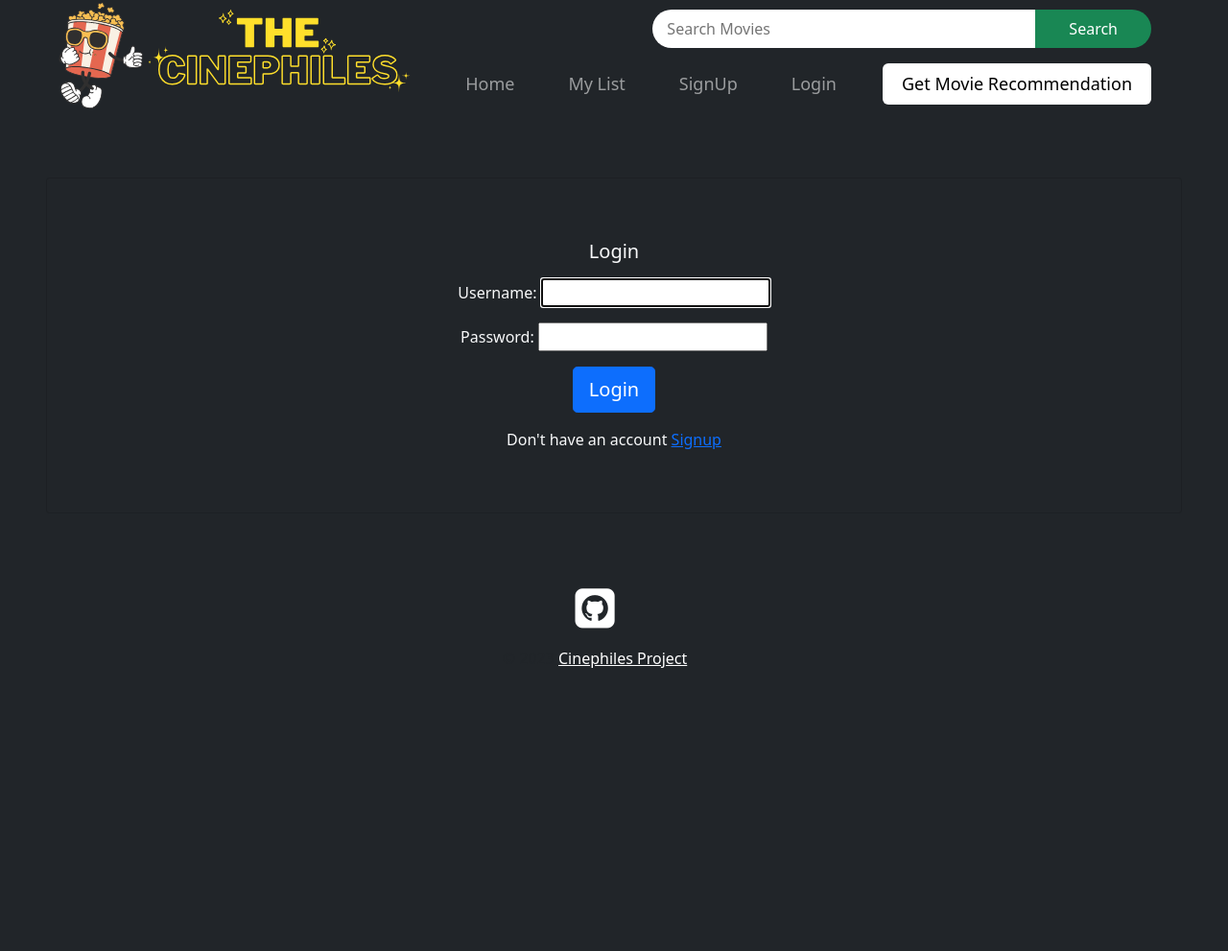
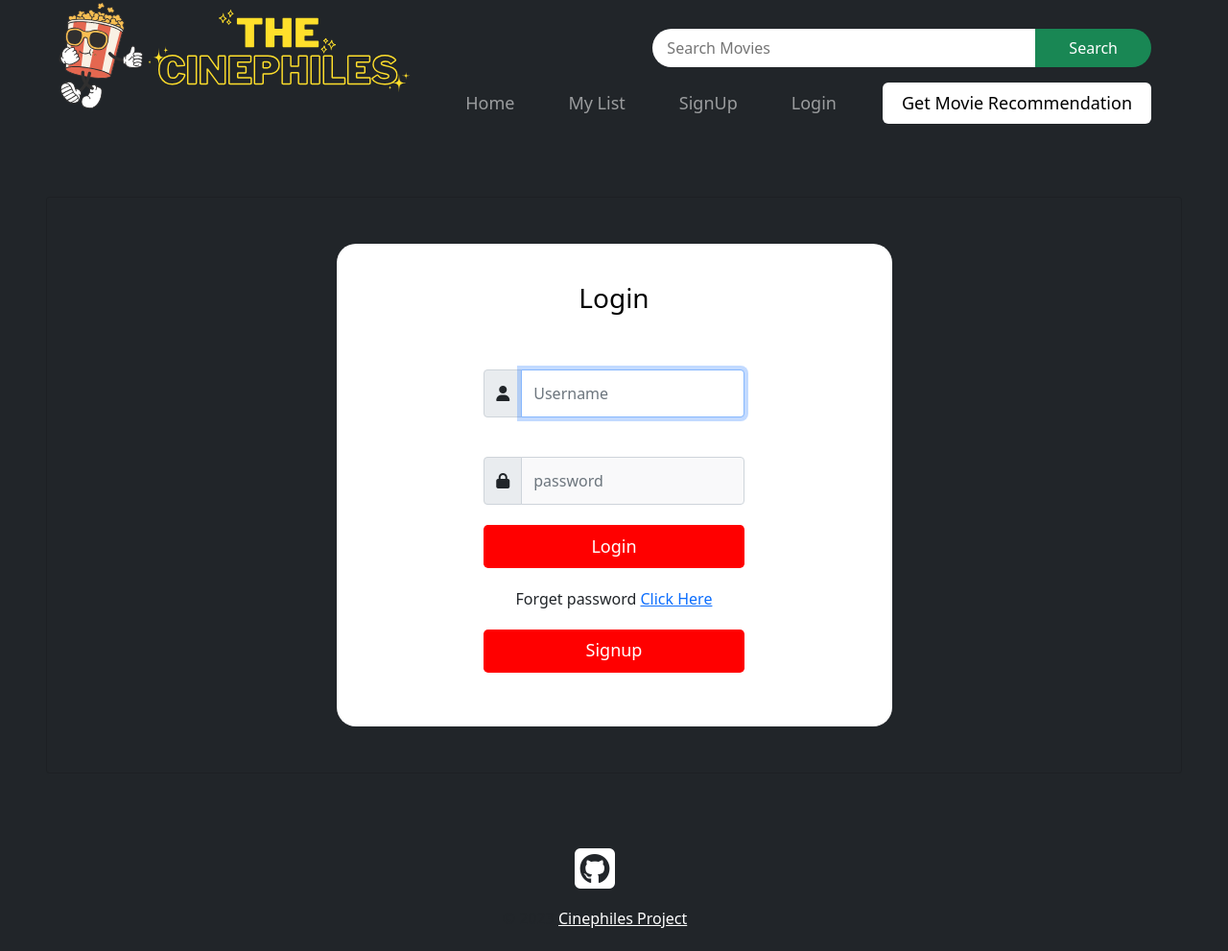
Before and after one commit to Mrudu30/Movie_recommendation_django, a Django app: page /login/ in a window 1280 px wide. Shown: the whole page at 96% size. Before the commit the page ends 696 px from the top, so only its background shows below. Run offline with Django 4.2, Linux system fonts and the light colour scheme; some libraries are stand-ins or nearby versions.

Commit message:
change the login and sign_up form

```diff
--- a/accounts/templates/loginaccount.html
+++ b/accounts/templates/loginaccount.html
@@ -3,25 +3,62 @@
 <div class="card mb-3 bg-dark mx-auto d-block">
   <div class="row g-0">
     <div>
-      <div class="card-body text-center text-light my-5">
-        <h5>Login</h5>
+      <div class="card-body text-center text-light my-5 login-form">
+        <h3 class="form-header">Login</h3>
         {% if error %}
         <div class="alert alert-danger mt-3" role="alert">
           {{ error }}
         </div>
         {% endif %}
         <p class="card-text">
-          <form method="POST">
+          <form method="POST" class="login form">
             {% csrf_token %}
+            <table>
+                <tbody>
+                    <tr>
+                        <td>
+                            <!-- <label for="id_username">Username:</label>
+                            <input type="text" name="username" autofocus="" autocapitalize="none" autocomplete="username" maxlength="150" required="" id="id_username"> -->
+                            <div class="input-group">
+                                <span class="input-group-text"><i class="fa-solid fa-user" aria-hidden="true"></i></span>
+                                <input type="text" name="username" autofocus="" autocapitalize="none" autocomplete="username" maxlength="150" required="" id="id_username" class="form-control" placeholder="Username">
+                            </div>
+                        </td>
+                    </tr>
+                    <tr>
+                        <td>
+                            <div class="input-group">
+                                <span class="input-group-text"><i class="fa-solid fa-lock" aria-hidden="true"></i></span>
+                                <input type="password" name="password" autocomplete="current-password" required="" id="id_password" class="form-control" placeholder="password">
+                            </div>
+                            <!-- <label for="id_password">Password:</label>
+                            <input type="password" name="password" autocomplete="current-password" required="" id="id_password"> -->
+                        </td>
+                    </tr>
+                    <tr>
+                        <td colspan="2">
+                            <button type="submit" class="btn btn-primary btn-lg signup-button">
+                                Login
+                            </button>
+                        </td>
+                    </tr>
+                    <tr>
+                        <td>
+                            <p>Forget password <a href="">Click Here</a></p>
+                        </td>
+                    </tr>
+                    <tr>
+                        <td>
+                            <p><a href="{% url 'signup' %}" class="btn btn-primary btn-lg signup-button">Signup</a></p>
+                        </td>
+                    </tr>
+                </tbody>
+            </table>
 
-            {{form.as_p }}
 
-            <button type="submit" class="btn btn-primary btn-lg">
-              Login
-            </button>
           </form>
         </p>
-        Don't have an account <a href="{% url 'signup' %}">Signup</a>
+
       </div>
     </div>
   </div>
--- a/reccomender/static/css/base.css
+++ b/reccomender/static/css/base.css
@@ -193,3 +193,76 @@ header{
 .nav-item:last-child{
     margin-right: 0px;
 }
+
+.signup table tbody tr input , .login table tbody tr input{
+    background-color: #f9f9fa;
+    font-size: 16px;
+    float: left;
+    height: 50px;
+    padding-right: 20px;
+    width: 100%;
+}
+.signup table tbody tr label{
+    color: #fff;
+    margin-bottom: 10px;
+}
+.login{
+    width: 50%;
+    margin: 0 auto;
+    padding-top: 20px;
+}
+.login table{
+    width: 100%;
+}
+.signup{
+    width: 90%;
+    margin: 0 auto;
+    padding-top: 20px;
+}
+.form-header{
+    text-align: center;
+    margin-bottom: 10px;
+    color: #000;
+}
+.signup-button{
+    width: 100%;
+    margin-top: 20px;
+    height: 45px;
+    font-size: 18px;
+    background: red;
+    border: none;
+}
+.signup-button:hover{
+    background-color: red;
+}
+.back-login{
+    font-size: 18px;
+}
+.back-login a{
+    text-decoration: none;
+    font-weight: bold;
+}
+.login td{
+    padding-bottom: 20px;
+}
+.login td p {
+    margin-bottom: 0px;
+    text-align: center;
+}
+.login tr:last-child td{
+    padding-bottom: 0px;
+}
+.login-form{
+    width: 50%;
+    margin: 0 auto;
+    background: #fff;
+    border-radius: 20px;
+    padding-top: 40px;
+    padding-bottom: 40px;
+}
+.login td:last-child .signup-button{
+    margin-top: 0px;
+}
+.input-group{
+    margin-top: 20px;
+}
--- a/reccomender/templates/base.html
+++ b/reccomender/templates/base.html
@@ -11,6 +11,7 @@
     <script src="https://cdn.jsdelivr.net/npm/bootstrap@5.3.1/dist/js/bootstrap.bundle.min.js"></script>
     <link rel='stylesheet' href='https://maxcdn.bootstrapcdn.com/font-awesome/4.5.0/css/font-awesome.min.css'>
     <link rel="stylesheet" href="https://cdnjs.cloudflare.com/ajax/libs/font-awesome/4.7.0/css/font-awesome.min.css">
+    <script src="https://kit.fontawesome.com/20d64ff52b.js" crossorigin="anonymous"></script>
 </head>
 <body class="bg-dark">
 
```
Also changed, not shown: accounts/templates/signupaccount.html (+56 -27 lines).
